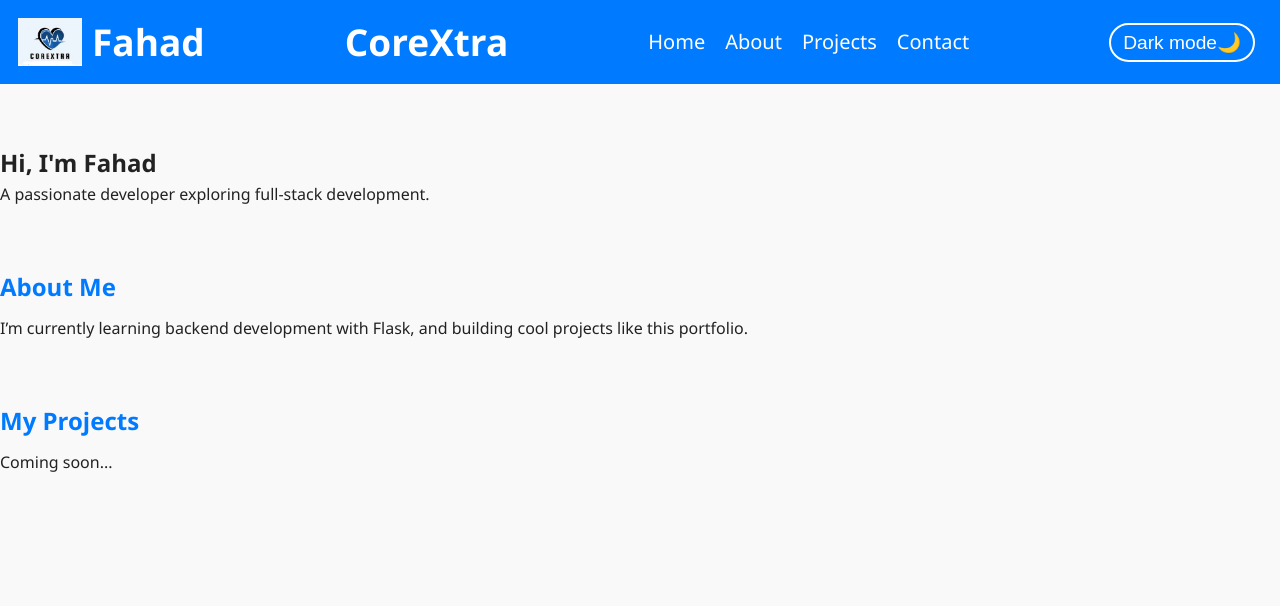
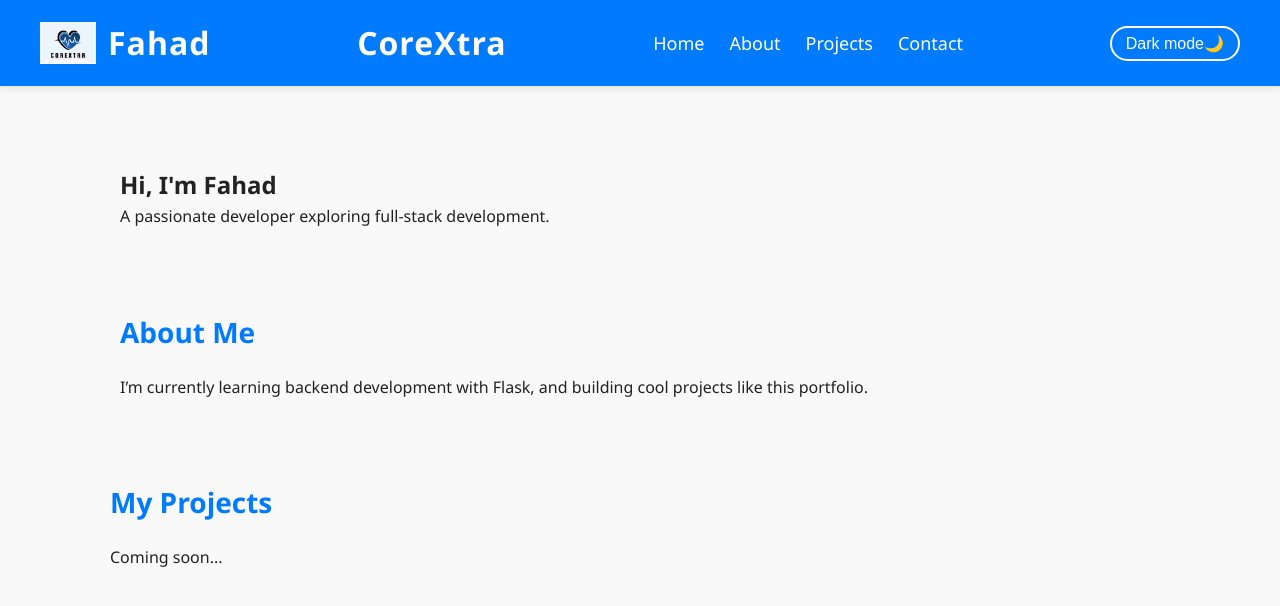
Before and after one commit to fahad15fede/portfo, a Flask app: page / in a window 1280 px wide. Shown: the top 606 px of the page. Run offline with Flask 3, Linux system fonts and the light colour scheme.

Commit message:
Update style.css

```diff
--- a/static/style.css
+++ b/static/style.css
@@ -1,53 +1,100 @@
+/* RESET */
 * {
     box-sizing: border-box;
     margin: 0;
     padding: 0;
 }
 
+/* BODY */
 body {
     font-family: 'Segoe UI', sans-serif;
     background-color: #f9f9f9;
     color: #222;
     line-height: 1.6;
-    padding: 0;
 }
 
+/* NAVBAR */
 nav {
     display: flex;
     justify-content: space-between;
     align-items: center;
     background: #007bff;
     color: #fff;
-    padding: 10px 25px 10px 18px;  /* top, right, bottom, left */
-
+    padding: 15px 40px;  /* More breathing space */
+    box-shadow: 0 2px 8px rgba(0,0,0,0.1); /* Soft shadow */
+    position: sticky;
+    top: 0;
+    z-index: 1000;
 }
 
-
 nav h2 {
-    font-size: 37px
+    font-size: 32px;
+    font-weight: 600;
+    letter-spacing: 1px;
 }
 
 nav ul {
     display: flex;
     list-style: none;
-    gap: 20px;
-    font-size: 20px;
+    gap: 25px;
+    font-size: 18px;
 }
 
 nav a {
     color: #fff;
     text-decoration: none;
+    transition: color 0.3s ease;
 }
 
+nav a:hover {
+    color: #ffd700; /* Nice hover color */
+}
+
+/* THEME TOGGLE */
+#toggle-theme {
+    background-color: transparent;
+    border: 2px solid #fff;
+    color: #fff;
+    font-size: 1rem;
+    padding: 6px 14px;
+    border-radius: 20px;
+    cursor: pointer;
+    transition: all 0.3s ease;
+}
+
+#toggle-theme:hover {
+    background-color: #fff;
+    color: #007bff;
+}
+
+/* LOGO */
+.logo {
+    display: flex;
+    align-items: center;
+    gap: 12px;
+}
+
+.logo-img {
+    height: 56px;
+    width: 56px;
+    object-fit: contain;
+}
+
+/* SECTION SPACING */
 section {
-    margin: 60px 0;
+    margin: 80px auto;
+    padding: 0 30px; /* Add left/right padding */
+    max-width: 1100px; /* Keep content centered */
+    text-align: justify;
 }
 
 section h2 {
     color: #007bff;
-    margin-bottom: 10px;
+    margin-bottom: 20px;
+    font-size: 28px;
 }
-/* Dark mode */
+
+/* DARK MODE */
 body.dark {
     background-color: #121212;
     color: #e0e0e0;
@@ -64,32 +111,7 @@ body.dark section h2 {
 body.dark a {
     color: #90caf9;
 }
-#toggle-theme {
-    background-color: transparent;
-    border: 2px solid #fff;
-    color: #fff;
-    font-size: 1.2rem;
-    padding: 6px 12px;
-    border-radius: 20px;
-    cursor: pointer;
-    transition: all 0.3s ease;
-}
 
-#toggle-theme:hover {
-    background-color: #fff;
-    color: #007bff;
-}
-.logo {
-    display: flex;
-    align-items: center;
-    gap: 10px;
-}
-
-.logo-img {
-    height: 64px;
-    width: 64px;
-    object-fit: contain;
-}
 /* Contact Form Styling */
 #contact {
     padding: 40px 20px;
@@ -152,3 +174,167 @@ body.dark #contact-form button {
     margin-top: 15px;
     font-weight: bold;
 }
+.projects-container {
+    display: grid;
+    grid-template-columns: repeat(auto-fit, minmax(250px, 1fr));
+    gap: 30px;                     /* More gap between cards */
+    padding: 40px 20px;            /* Add padding around the container */
+    max-width: 1200px;             /* Wider container for large screens */
+    margin: 0 auto;                /* Center the grid horizontally */
+}
+
+#projects {
+    margin-top: 60px;              /* Space below navbar */
+    padding: 0 20px;               /* Space from left/right edges */
+    text-align: justify;
+}
+
+
+.project-card {
+    background: white;
+    padding: 20px;
+    border-radius: 10px;
+    box-shadow: 0 2px 8px rgba(0, 0, 0, 0.1);
+    transition: 0.3s;
+    text-align: center;
+}
+
+.project-card h3 {
+    color: #007bff;
+    margin-bottom: 10px;
+}
+
+.project-card p {
+    font-size: 0.95rem;
+    color: #444;
+}
+
+.project-card:hover {
+    transform: translateY(-5px);
+    box-shadow: 0 4px 12px rgba(0, 0, 0, 0.2);
+}
+
+/* Dark mode project cards */
+body.dark .project-card {
+    background-color: #1e1e1e;
+    color: #fff;
+}
+
+body.dark .project-card h3 {
+    color: #90caf9;
+}
+/* ABOUT PAGE */
+.about-section {
+    max-width: 900px;
+    margin: 80px auto;
+    padding: 0 30px;
+    text-align: center;
+}
+
+.about-section h1 {
+    color: #007bff;
+    font-size: 2.5rem;
+    margin-bottom: 20px;
+}
+
+.about-section p {
+    font-size: 1.1rem;
+    color: #444;
+    line-height: 1.8;
+    margin-bottom: 20px;
+}
+
+/* Dark Mode for About Page */
+body.dark .about-section p {
+    color: #ddd;
+}
+.hero-section {
+    display: flex;
+    justify-content: space-between;
+    align-items: center;
+    padding: 100px 10%;
+    max-width: 1300px;
+    margin: auto;
+    gap: 50px;
+}
+
+.hero-text {
+    flex: 1;
+}
+
+.hero-text h1 {
+    font-size: 70px;
+    font-weight: 800;
+    line-height: 1.2;
+    color: #007bff;
+}
+
+.hero-text h1 span {
+    color: #222;
+}
+
+.hero-text p {
+    margin-top: 20px;
+    font-size: 20px;
+    color: #444;
+}
+
+.hero-buttons {
+    margin-top: 30px;
+    display: flex;
+    gap: 20px;
+}
+
+.btn {
+    background-color: #007bff;
+    color: white;
+    padding: 12px 24px;
+    text-decoration: none;
+    border-radius: 8px;
+    font-weight: bold;
+    transition: 0.3s;
+}
+
+.btn:hover {
+    background-color: #0056b3;
+}
+
+.btn-secondary {
+    background-color: #444;
+}
+
+.btn-secondary:hover {
+    background-color: #222;
+}
+
+.hero-image {
+    flex: 1;
+    display: flex;
+    justify-content: center;
+}
+
+.profile-img {
+    width: 350px;
+    height: 350px;
+    object-fit: cover;
+    border-radius: 50%;
+    border: 5px solid #007bff;
+    box-shadow: 0 4px 12px rgba(0,0,0,0.2);
+}
+
+/* Dark mode adjustments */
+body.dark .hero-text h1 {
+    color: #90caf9;
+}
+
+body.dark .hero-text h1 span {
+    color: #fff;
+}
+
+body.dark .hero-text p {
+    color: #ddd;
+}
+
+body.dark .profile-img {
+    border-color: #90caf9;
+}
```
